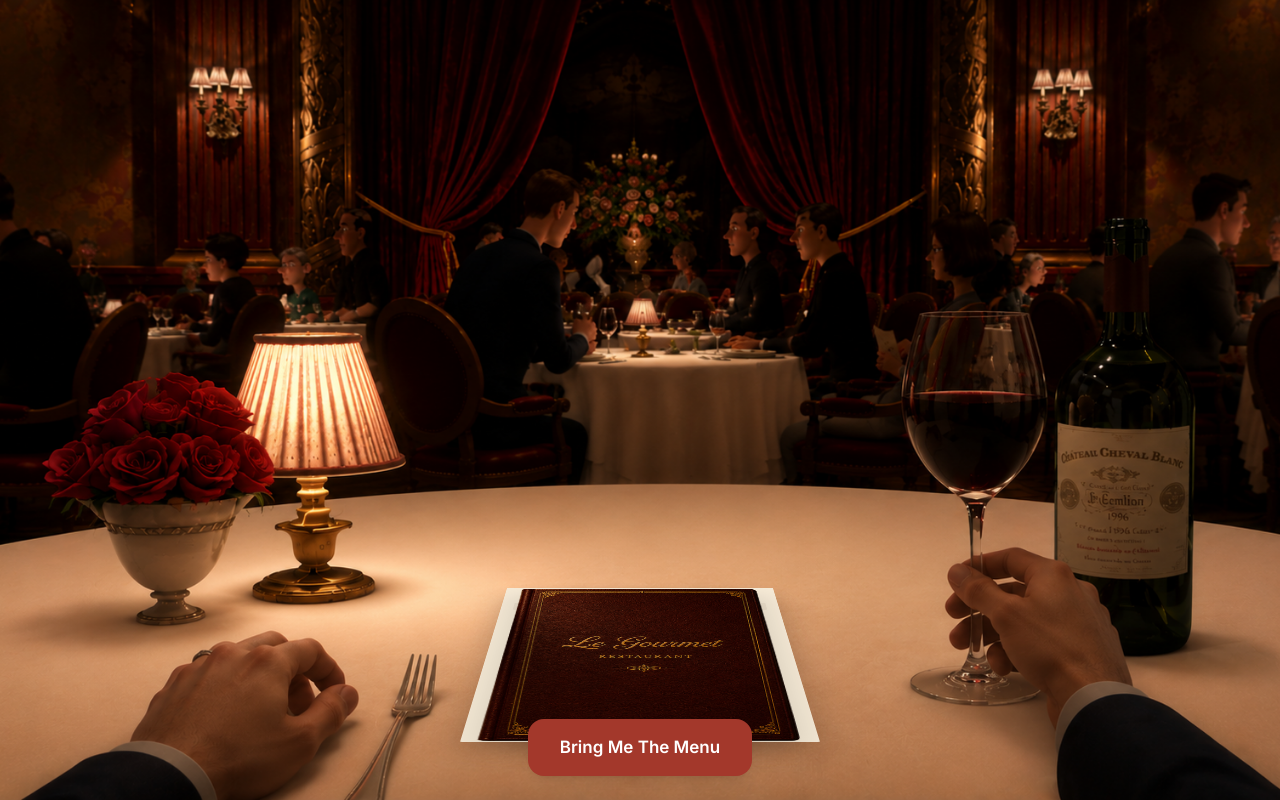
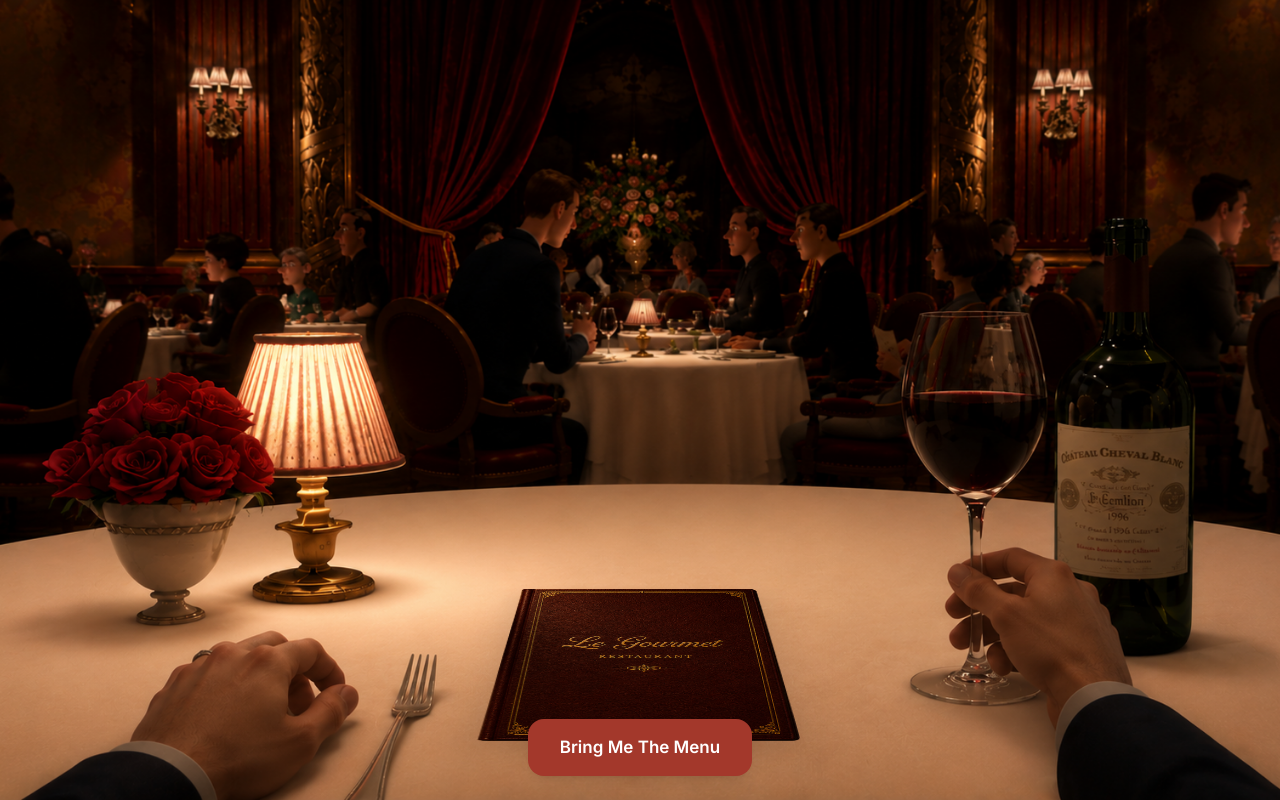
Before and after one commit to kr1tz30/meal-debt, a Next.js app: page /menu in a window 1280 px wide. Built offline with nearby package versions, Linux system fonts and the light colour scheme; a web font is replaced by a local one.

Commit message:
Fix /menu cover: hide cream background box when menu is closed

```diff
--- a/app/menu/page.tsx
+++ b/app/menu/page.tsx
@@ -221,8 +221,9 @@ export default function MenuPage() {
           <div className="relative h-full w-full" style={{ transformStyle: "preserve-3d" }}>
             <motion.div
               initial={false}
-              animate={{ x: "-50%" }}
-              className="absolute left-0 top-0 h-full w-[480px] sm:w-[600px] md:w-[720px]"
+              animate={{ x: "-50%", opacity: open ? 1 : 0 }}
+              transition={{ duration: 0.5, ease: EASE }}
+              className={`absolute left-0 top-0 h-full w-[480px] sm:w-[600px] md:w-[720px] ${open ? "pointer-events-auto" : "pointer-events-none"}`}
             >
               <FoodSelectionPage />
             </motion.div>
```
